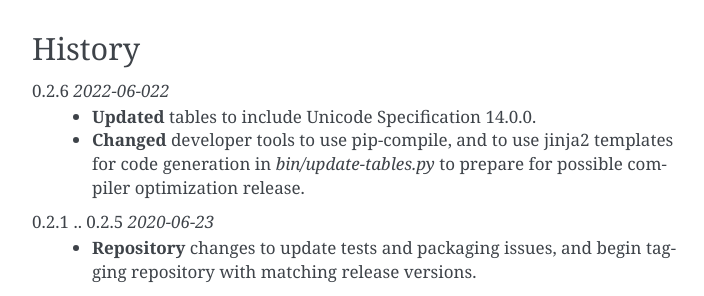
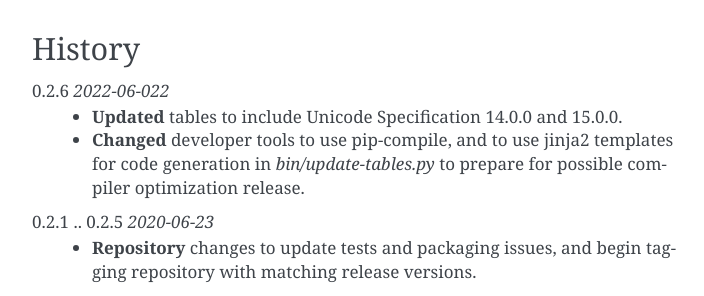
Before and after one commit to jquast/wcwidth, a Sphinx documentation site: the page built from docs/intro.rst, in a window 1280 px wide and 900 px high, scrolled down 3405 px. Shown: the part 155-451 px from the top of the window, without its empty margins (388-1092 px from the left). Built offline with Sphinx 7.4.7, drawn with Linux system fonts in a browser that asks for light colours.

Commit message:
add 15.0.0 to release notes

```diff
--- a/docs/intro.rst
+++ b/docs/intro.rst
@@ -169,7 +169,7 @@ History
 -------
 
 0.2.6 *2022-06-022*
-  * **Updated** tables to include Unicode Specification 14.0.0.
+  * **Updated** tables to include Unicode Specification 14.0.0 and 15.0.0.
   * **Changed** developer tools to use pip-compile, and to use jinja2 templates
     for code generation in `bin/update-tables.py` to prepare for possible
     compiler optimization release.
```
